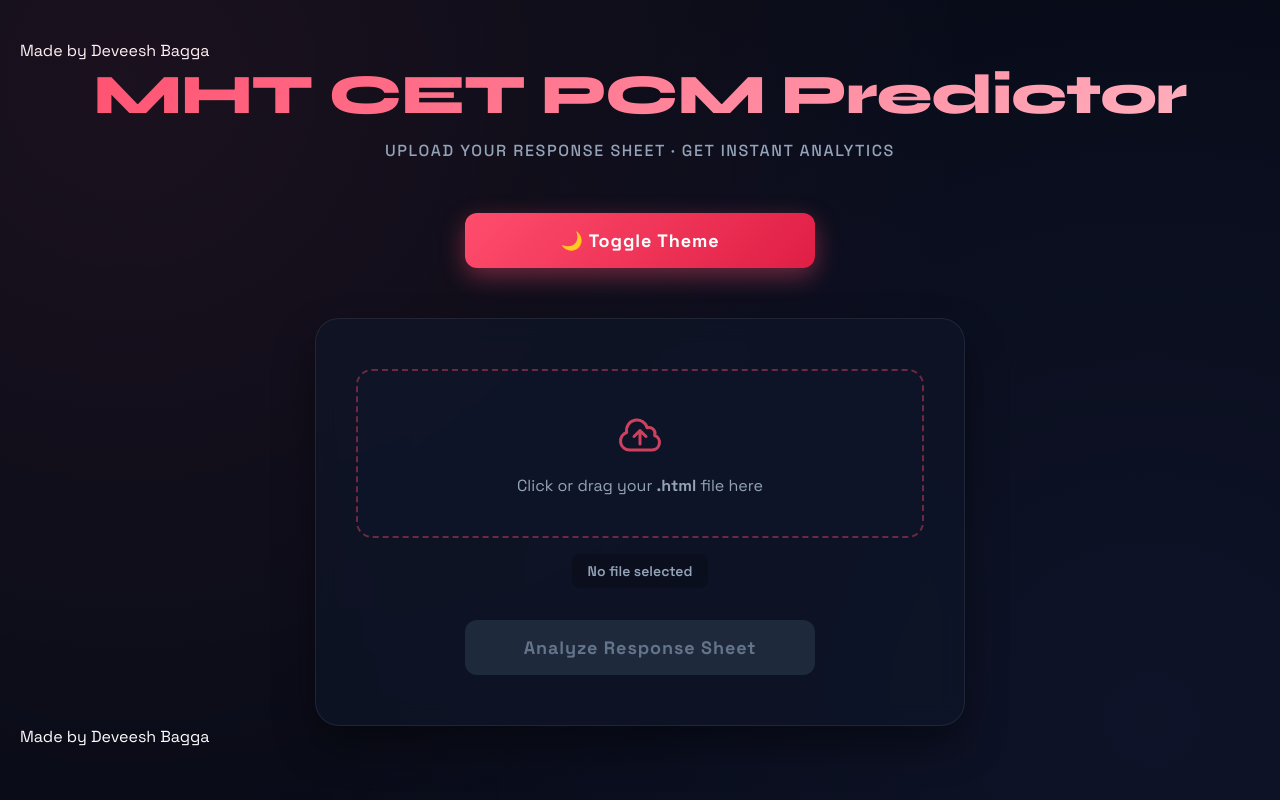
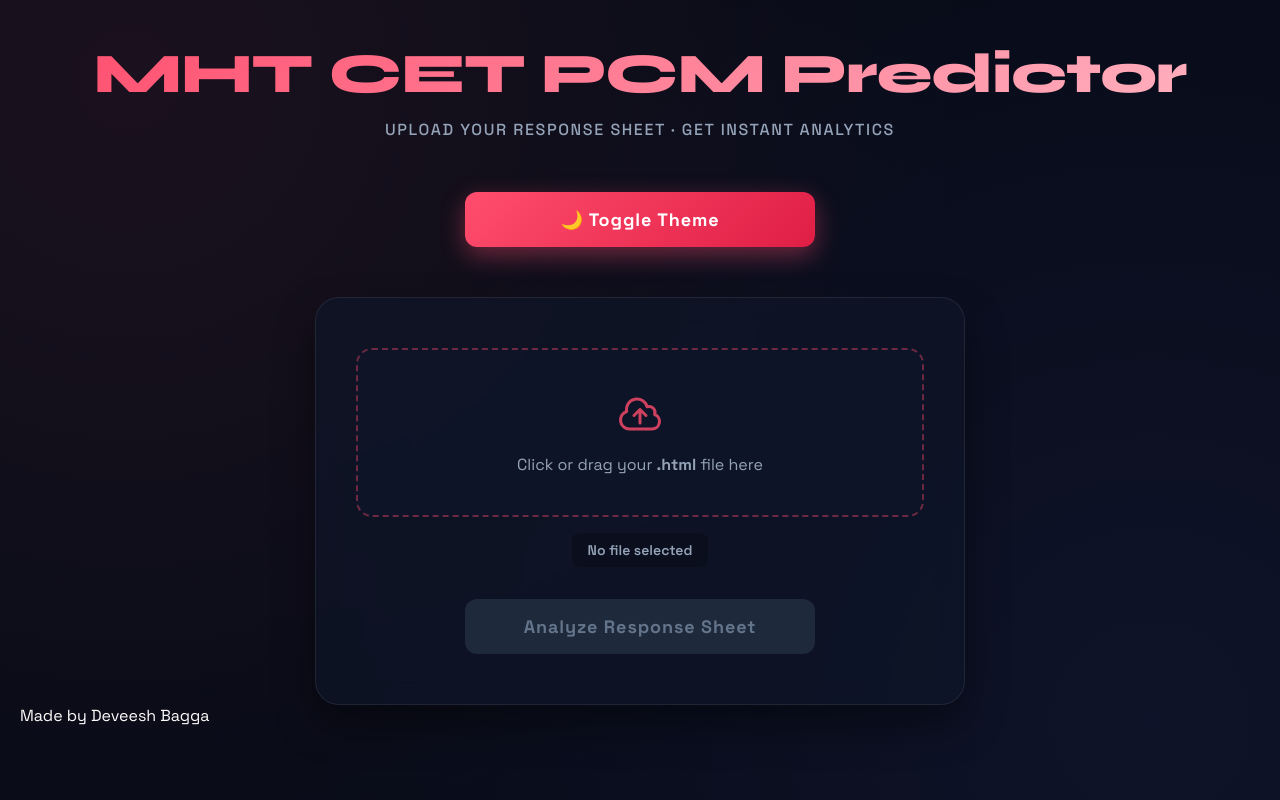
Before and after one commit to baggadeveesh/cet-score-analyzer, a Flask app: page / in a window 1280 px wide. Run offline with Flask 3, Linux system fonts and the light colour scheme.

Commit message:
Update index.html

```diff
--- a/templates/index.html
+++ b/templates/index.html
@@ -1,4 +1,4 @@
-Made by Deveesh Bagga
+
 <!DOCTYPE html>
 <html lang="en">
 
```
